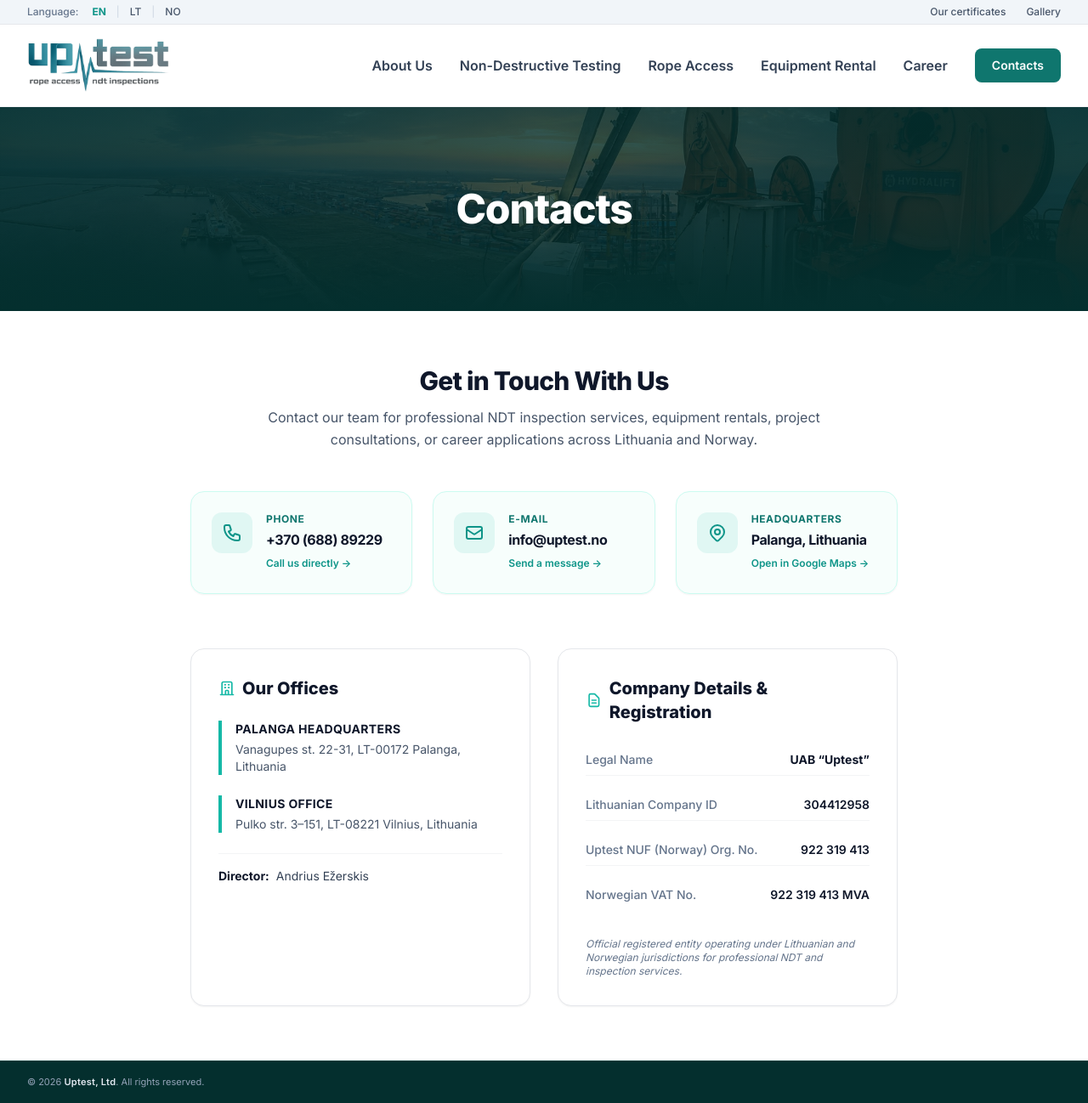
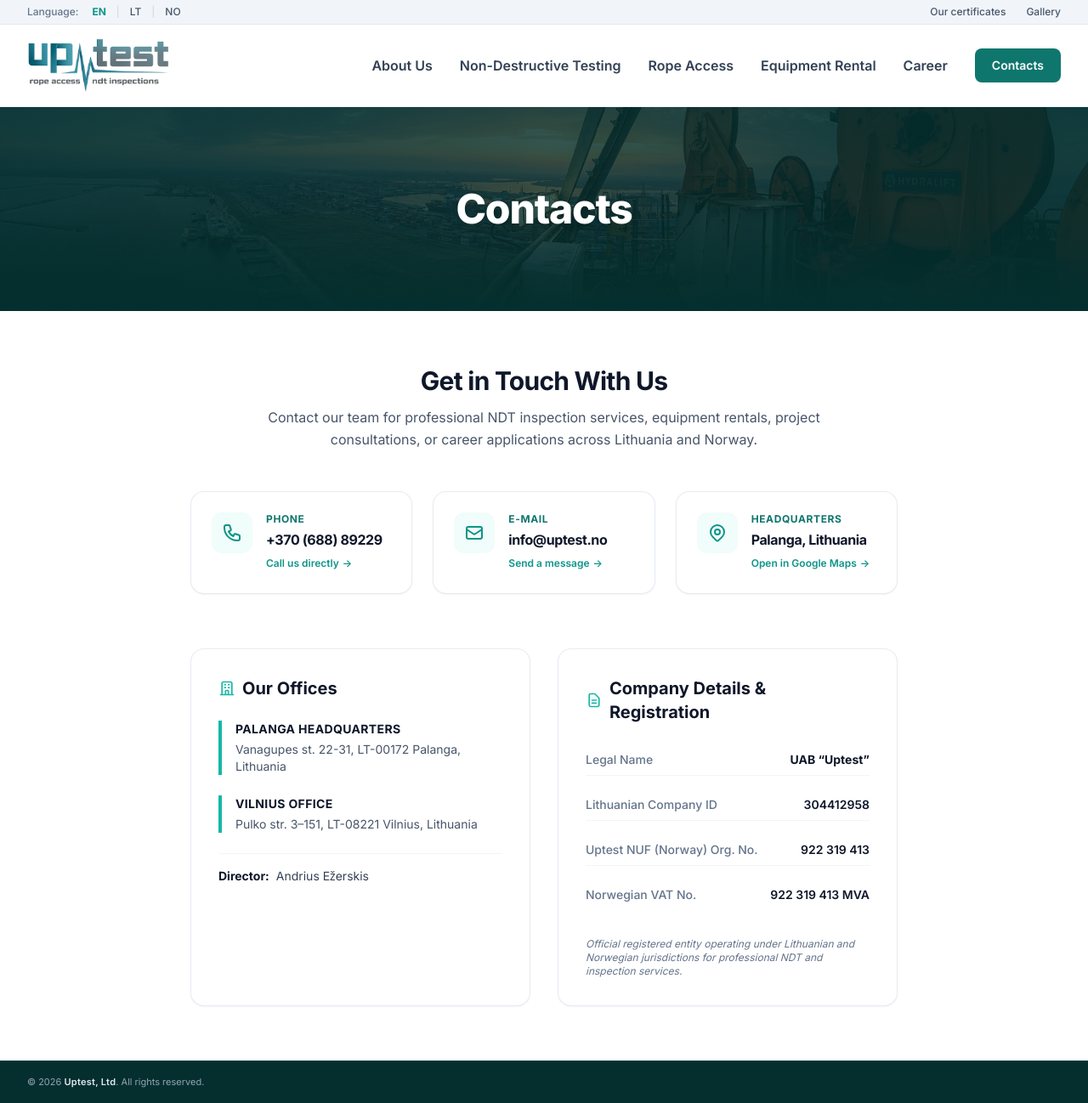
Before and after one commit to mruslys/uptest.no, a Jekyll site: the page built from contacts/index.html, in a window 1280 px wide. Shown: the whole page at 85% size. Built offline with Jekyll 4.4.1, drawn with Linux system fonts in a browser that asks for light colours; nearby versions of some CDN libraries.

Commit message:
Update index.html

```diff
--- a/contacts/index.html
+++ b/contacts/index.html
@@ -4,49 +4,49 @@
 current_page: contacts
 title: "Contacts"
 ---
- <!-- Įvadas / Pagrindinis kvietimas -->
+<!-- Įvadas / Pagrindinis kvietimas -->
 <div class="text-center max-w-2xl mx-auto space-y-3">
-    <h2 class="text-2xl sm:text-3xl font-extrabold text-slate-900 tracking-tight">Get in Touch With Us</h2>
+    <h2 class="text-2xl sm:text-3xl font-bold text-slate-900 tracking-tight">Get in Touch With Us</h2>
     <p class="text-base text-slate-600 leading-relaxed">
         Contact our team for professional NDT inspection services, equipment rentals, project consultations, or career applications across Lithuania and Norway.
     </p>
 </div>
 
-<!-- Greiti kontaktiniai kortelių blokai (pataisyta: 3 stulpeliai tik nuo 'lg' ekrano dydžio, kad nebetrūktų vietos) -->
+<!-- Greiti kontaktiniai kortelių blokai -->
 {% assign c = site.data.data.common[page.lang] %}
 
 <div class="grid grid-cols-1 lg:grid-cols-3 gap-6">
     <!-- Tel -->
-    <a href="tel:{{ c.phone }}" class="bg-brand-50/50 hover:bg-brand-50 rounded-2xl p-6 border border-brand-100 transition-all duration-200 group flex items-start gap-4 shadow-sm">
-        <div class="w-12 h-12 rounded-xl bg-brand-500/10 text-brand-600 flex items-center justify-center group-hover:bg-brand-500 group-hover:text-white transition-all flex-shrink-0">
+    <a href="tel:{{ c.phone }}" class="bg-white rounded-2xl p-6 border border-slate-200/80 hover:border-brand-500 hover:shadow-lg transition-all duration-300 group flex items-start gap-4 shadow-sm">
+        <div class="w-12 h-12 rounded-xl bg-brand-50 text-brand-600 flex items-center justify-center group-hover:bg-brand-500 group-hover:text-white transition-all flex-shrink-0">
             <svg class="w-6 h-6" fill="none" stroke="currentColor" viewBox="0 0 24 24">
                 <path stroke-linecap="round" stroke-linejoin="round" stroke-width="2" d="M3 5a2 2 0 012-2h3.28a1 1 0 01.948.684l1.498 4.493a1 1 0 01-.502 1.21l-2.257 1.13a11.042 11.042 0 005.516 5.516l1.13-2.257a1 1 0 011.21-.502l4.493 1.498a1 1 0 01.684.949V19a2 2 0 01-2 2h-1C9.716 21 3 14.284 3 6V5z"/>
             </svg>
         </div>
         <div class="space-y-1 min-w-0 flex-1">
             <h3 class="text-xs font-bold uppercase tracking-wider text-brand-700">{{ c.phone_label }}</h3>
-            <p class="text-base sm:text-base font-bold text-slate-900 tracking-tight truncate">{{ c.phone_formatted }}</p>
-            <span class="text-xs font-semibold text-brand-600 group-hover:underline inline-flex items-center gap-1 pt-1">{{ c.phone_action | default: "Call us directly" }} &rarr;</span>
+            <p class="text-base font-bold text-slate-900 tracking-tight truncate">{{ c.phone_formatted }}</p>
+            <span class="text-xs font-semibold text-brand-600 group-hover:underline inline-flex items-center gap-1 pt-1">{{ c.phone_action | default: "Call us directly" }} <span class="group-hover:translate-x-1 transition-transform">&rarr;</span></span>
         </div>
     </a>
 
     <!-- Email -->
-    <a href="mailto:{{ c.email }}" class="bg-brand-50/50 hover:bg-brand-50 rounded-2xl p-6 border border-brand-100 transition-all duration-200 group flex items-start gap-4 shadow-sm">
-        <div class="w-12 h-12 rounded-xl bg-brand-500/10 text-brand-600 flex items-center justify-center group-hover:bg-brand-500 group-hover:text-white transition-all flex-shrink-0">
+    <a href="mailto:{{ c.email }}" class="bg-white rounded-2xl p-6 border border-slate-200/80 hover:border-brand-500 hover:shadow-lg transition-all duration-300 group flex items-start gap-4 shadow-sm">
+        <div class="w-12 h-12 rounded-xl bg-brand-50 text-brand-600 flex items-center justify-center group-hover:bg-brand-500 group-hover:text-white transition-all flex-shrink-0">
             <svg class="w-6 h-6" fill="none" stroke="currentColor" viewBox="0 0 24 24">
                 <path stroke-linecap="round" stroke-linejoin="round" stroke-width="2" d="M3 8l7.89 5.26a2 2 0 002.22 0L21 8M5 19h14a2 2 0 002-2V7a2 2 0 00-2-2H5a2 2 0 00-2 2v10a2 2 0 002 2z"/>
             </svg>
         </div>
         <div class="space-y-1 min-w-0 flex-1">
             <h3 class="text-xs font-bold uppercase tracking-wider text-brand-700">{{ c.email_label }}</h3>
-            <p class="text-base sm:text-base font-bold text-slate-900 tracking-tight truncate">{{ c.email }}</p>
-            <span class="text-xs font-semibold text-brand-600 group-hover:underline inline-flex items-center gap-1 pt-1">{{ c.email_action | default: "Send a message" }} &rarr;</span>
+            <p class="text-base font-bold text-slate-900 tracking-tight truncate">{{ c.email }}</p>
+            <span class="text-xs font-semibold text-brand-600 group-hover:underline inline-flex items-center gap-1 pt-1">{{ c.email_action | default: "Send a message" }} <span class="group-hover:translate-x-1 transition-transform">&rarr;</span></span>
         </div>
     </a>
 
     <!-- Location / Map -->
-    <a href="{{ c.hq_link }}" target="_blank" rel="noopener noreferrer" class="bg-brand-50/50 hover:bg-brand-50 rounded-2xl p-6 border border-brand-100 transition-all duration-200 group flex items-start gap-4 shadow-sm">
-        <div class="w-12 h-12 rounded-xl bg-brand-500/10 text-brand-600 flex items-center justify-center group-hover:bg-brand-500 group-hover:text-white transition-all flex-shrink-0">
+    <a href="{{ c.hq_link }}" target="_blank" rel="noopener noreferrer" class="bg-white rounded-2xl p-6 border border-slate-200/80 hover:border-brand-500 hover:shadow-lg transition-all duration-300 group flex items-start gap-4 shadow-sm">
+        <div class="w-12 h-12 rounded-xl bg-brand-50 text-brand-600 flex items-center justify-center group-hover:bg-brand-500 group-hover:text-white transition-all flex-shrink-0">
             <svg class="w-6 h-6" fill="none" stroke="currentColor" viewBox="0 0 24 24">
                 <path stroke-linecap="round" stroke-linejoin="round" stroke-width="2" d="M17.657 16.657L13.414 20.9a1.998 1.998 0 01-2.827 0l-4.244-4.243a8 8 0 1111.314 0z"/>
                 <path stroke-linecap="round" stroke-linejoin="round" stroke-width="2" d="M15 11a3 3 0 11-6 0 3 3 0 016 0z"/>
@@ -54,8 +54,8 @@
         </div>
         <div class="space-y-1 min-w-0 flex-1">
             <h3 class="text-xs font-bold uppercase tracking-wider text-brand-700">{{ c.hq_label }}</h3>
-            <p class="text-base sm:text-base font-bold text-slate-900 tracking-tight truncate">{{ c.hq }}</p>
-            <span class="text-xs font-semibold text-brand-600 group-hover:underline inline-flex items-center gap-1 pt-1">{{ c.hq_action | default: "Open in Google Maps" }} &rarr;</span>
+            <p class="text-base font-bold text-slate-900 tracking-tight truncate">{{ c.hq }}</p>
+            <span class="text-xs font-semibold text-brand-600 group-hover:underline inline-flex items-center gap-1 pt-1">{{ c.hq_action | default: "Open in Google Maps" }} <span class="group-hover:translate-x-1 transition-transform">&rarr;</span></span>
         </div>
     </a>
 </div>
@@ -64,8 +64,8 @@
 <div class="grid grid-cols-1 lg:grid-cols-2 gap-8 pt-4">
 
     <!-- Biurų adresai -->
-    <div class="bg-white rounded-2xl p-8 border border-gray-200 shadow-sm space-y-6">
-        <h3 class="text-xl font-extrabold text-slate-900 flex items-center gap-2">
+    <div class="bg-white rounded-2xl p-8 border border-slate-200/80 shadow-sm space-y-6">
+        <h3 class="text-xl font-bold text-slate-900 flex items-center gap-2">
             <svg class="w-5 h-5 text-brand-500" fill="none" stroke="currentColor" viewBox="0 0 24 24">
                 <path stroke-linecap="round" stroke-linejoin="round" stroke-width="2" d="M19 21V5a2 2 0 00-2-2H7a2 2 0 00-2 2v16m14 0h2m-2 0h-5m-9 0H3m2 0h5M9 7h1m-1 4h1m4-4h1m-1 4h1m-5 10v-5a1 1 0 011-1h2a1 1 0 011 1v5m-4 0h4"/>
             </svg>
@@ -84,7 +84,7 @@
             </div>
         </div>
 
-        <div class="pt-4 border-t border-gray-100">
+        <div class="pt-4 border-t border-slate-100">
             <div class="flex items-center gap-2 text-sm text-slate-700">
                 <span class="font-bold text-slate-900">Director:</span>
                 <span>Andrius Ežerskis</span>
@@ -93,8 +93,8 @@
     </div>
 
     <!-- Įmonės rekvizitai -->
-    <div class="bg-white rounded-2xl p-8 border border-gray-200 shadow-sm space-y-6">
-        <h3 class="text-xl font-extrabold text-slate-900 flex items-center gap-2">
+    <div class="bg-white rounded-2xl p-8 border border-slate-200/80 shadow-sm space-y-6">
+        <h3 class="text-xl font-bold text-slate-900 flex items-center gap-2">
             <svg class="w-5 h-5 text-brand-500" fill="none" stroke="currentColor" viewBox="0 0 24 24">
                 <path stroke-linecap="round" stroke-linejoin="round" stroke-width="2" d="M9 12h6m-6 4h6m2 5H7a2 2 0 01-2-2V5a2 2 0 012-2h5.586a1 1 0 01.707.293l5.414 5.414a1 1 0 01.293.707V19a2 2 0 01-2 2z"/>
             </svg>
@@ -102,15 +102,15 @@
         </h3>
 
         <div class="space-y-4 text-sm">
-            <div class="flex justify-between py-2 border-b border-gray-100">
+            <div class="flex justify-between py-2 border-b border-slate-100">
                 <span class="font-medium text-slate-500">Legal Name</span>
                 <span class="font-bold text-slate-900">UAB “Uptest”</span>
             </div>
-            <div class="flex justify-between py-2 border-b border-gray-100">
+            <div class="flex justify-between py-2 border-b border-slate-100">
                 <span class="font-medium text-slate-500">Lithuanian Company ID</span>
                 <span class="font-semibold text-slate-900">304412958</span>
             </div>
-            <div class="flex justify-between py-2 border-b border-gray-100">
+            <div class="flex justify-between py-2 border-b border-slate-100">
                 <span class="font-medium text-slate-500">Uptest NUF (Norway) Org. No.</span>
                 <span class="font-semibold text-slate-900">922 319 413</span>
             </div>
@@ -126,5 +126,4 @@
             </p>
         </div>
     </div>
-
 </div>
```
